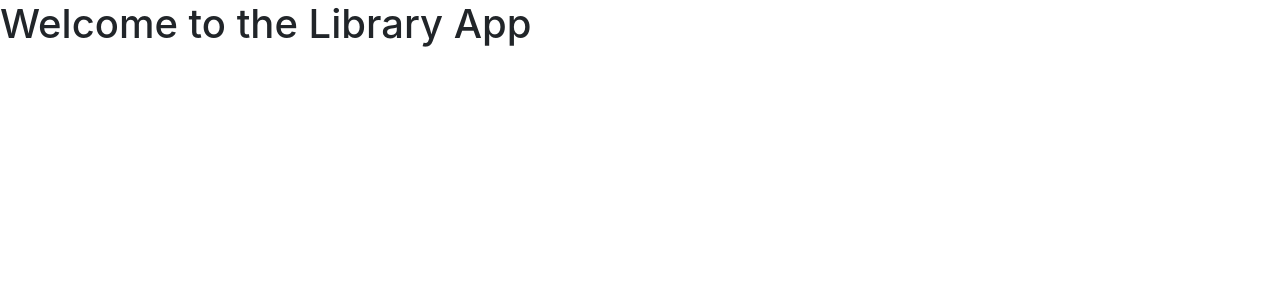
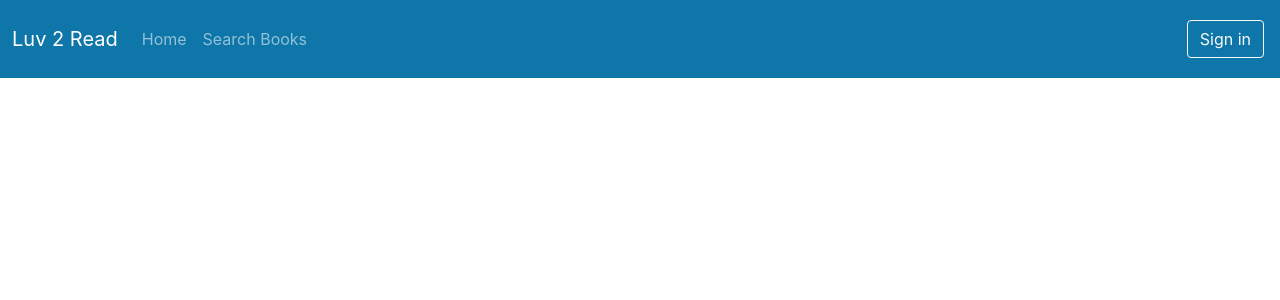
Before and after one commit to diogodma80/library-app-react-spring, a React (Create React App) app in the folder frontend/react-library/: page / in a window 1280 px wide. Shown: the top 300 px of the page. Built offline with nearby package versions, Linux system fonts and the light colour scheme.

Commit message:
Create navigation bar component

```diff
--- a/frontend/react-library/src/App.tsx
+++ b/frontend/react-library/src/App.tsx
@@ -1,11 +1,10 @@
 import React from 'react';
 import './App.css';
+import { Navbar } from './layouts/NavbarAndFooter/Navbar';
 
 function App() {
   return (
-    <div className="App">
-      <h1>Welcome to the Library App</h1>
-    </div>
+    <Navbar />
   );
 }
 
--- /dev/null
+++ b/frontend/react-library/src/layouts/NavbarAndFooter/Navbar.tsx
@@ -0,0 +1,33 @@
+export const Navbar = () => {
+    return(
+        <nav className='navbar navbar-expand-lg navbar-dark main-color py-3'>
+            <div className='container-fluid'>
+                <span className='navbar-brand'>Luv 2 Read</span>
+                <button className='navbar-toggler'
+                    type='button'
+                    data-bs-toggle='collapse'
+                    data-bs-target='#navbarNavDropdown'
+                    aria-controls='navbarNavDropown'
+                    aria-expanded='false'
+                    aria-label='Toggle Navigation'>
+                <span className='navbar-toggler-icon'></span>
+                </button>
+            <div className='collapse navbar-collapse' id='navbarNavDropdown'>
+                <ul className='navbar-nav'>
+                    <li className='nav-item'>
+                    <a className='nav-link' href='#'>Home</a>
+                    </li>
+                    <li className='nav-item'>
+                    <a className='nav-link' href='#'>Search Books</a>
+                    </li>
+                </ul>
+                <ul className='navbar-nav ms-auto'>
+                    <li className='nav-item m-1'>
+                    <a type='button' className='btn btn-outline-light' href='#'>Sign in</a>
+                    </li>
+                </ul>
+            </div>
+        </div>
+        </nav>
+    );
+}
```
Also changed, not shown: 1 other file (tests, documents, lock files or other folders).
